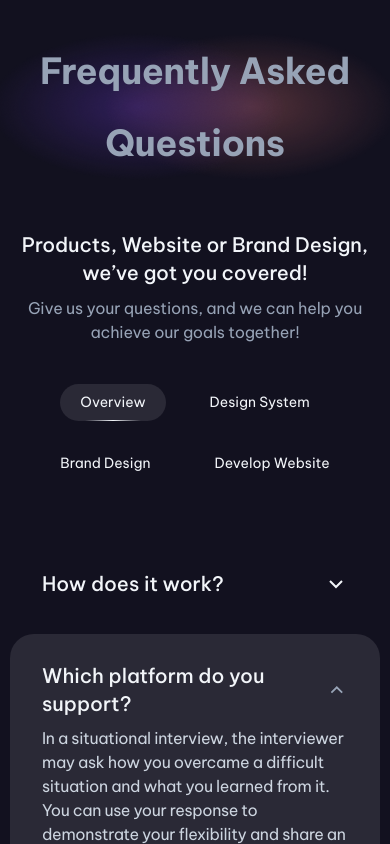
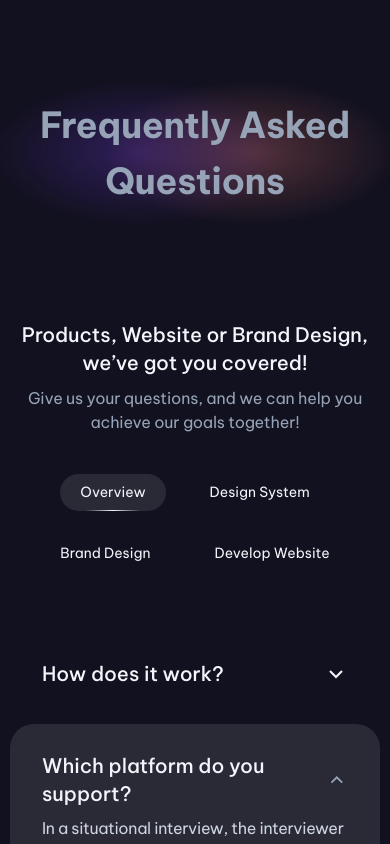
Before and after one commit to adrian-villamil/responsive-design-challenges, a Next.js app: page /faq-page in a window 390 px wide. Shown: the top 844 px of the page. Built offline with nearby package versions, Linux system fonts and the light colour scheme.

Commit message:
fix: adjust layout and styling for FAQ page header and description for improved responsiveness

```diff
--- a/src/app/faq-page/page.tsx
+++ b/src/app/faq-page/page.tsx
@@ -35,17 +35,17 @@ export default function FaqPage() {
     <main
       className={`min-h-screen ${beVietnamPro.className} bg-[#12111F] text-[#F2F5F9]`}
     >
-      <div className="mt-1.25 flex h-51 items-center justify-center bg-[url('/faq-page/faq-title-bg@2x.png')] bg-auto bg-center bg-no-repeat sm:h-74 sm:bg-[url('/faq-page/faq-title-bg.svg')]">
-        <h1 className="w-full text-center text-4xl leading-18 font-bold tracking-[-0.010em] text-[#97A3B6] sm:max-w-107.5 sm:text-5xl">
+      <div className="mt-1.25 flex h-74 items-center justify-center bg-[url('/faq-page/faq-title-bg@2x.png')] bg-auto bg-center bg-no-repeat sm:bg-[url('/faq-page/faq-title-bg.svg')]">
+        <h1 className="w-full text-center text-4xl leading-14 font-bold tracking-[-0.010em] text-[#97A3B6] sm:max-w-107.5 sm:text-5xl sm:leading-18">
           Frequently Asked Questions
         </h1>
       </div>
 
-      <div className="mt-5.5 flex flex-col items-center gap-y-2.25 sm:mt-5">
-        <h4 className="text-center text-xl font-medium tracking-[-0.003em]">
+      <div className="mt-5 flex flex-col items-center gap-y-2.25">
+        <h4 className="w-9/10 text-center text-xl font-medium tracking-[-0.003em] sm:w-full">
           Products, Website or Brand Design, we’ve got you covered!
         </h4>
-        <p className="text-center tracking-[-0.0094em] text-[#97A3B6]">
+        <p className="w-9/10 text-center tracking-[-0.0094em] text-[#97A3B6] sm:w-full">
           Give us your questions, and we can help you achieve our goals
           together!
         </p>
```
